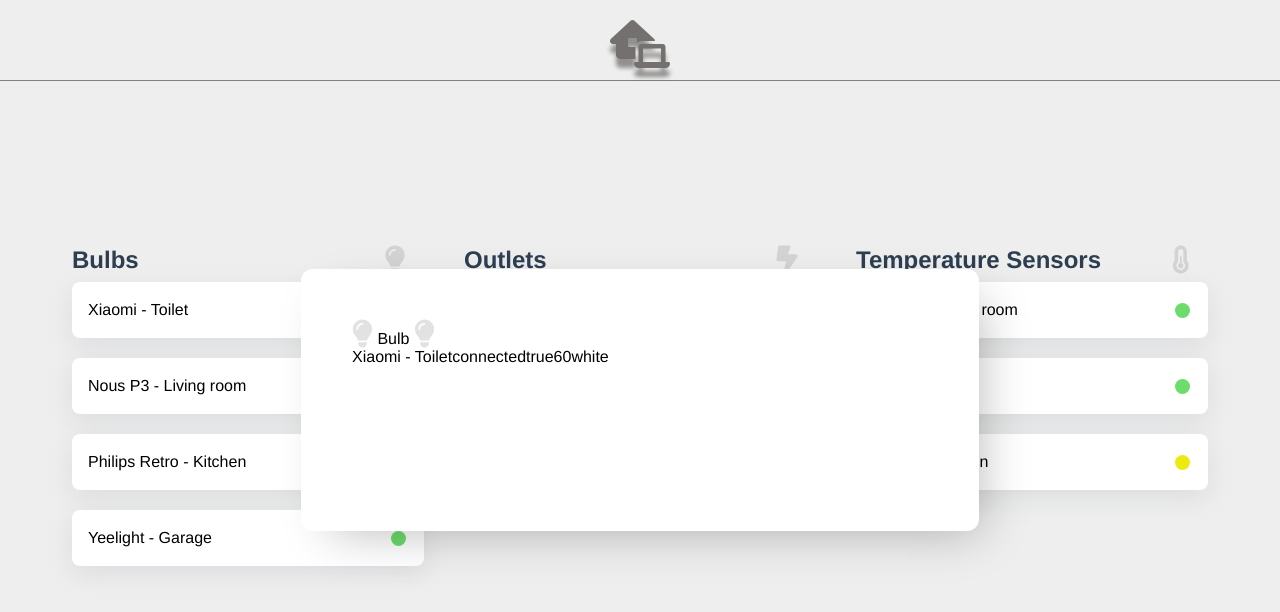
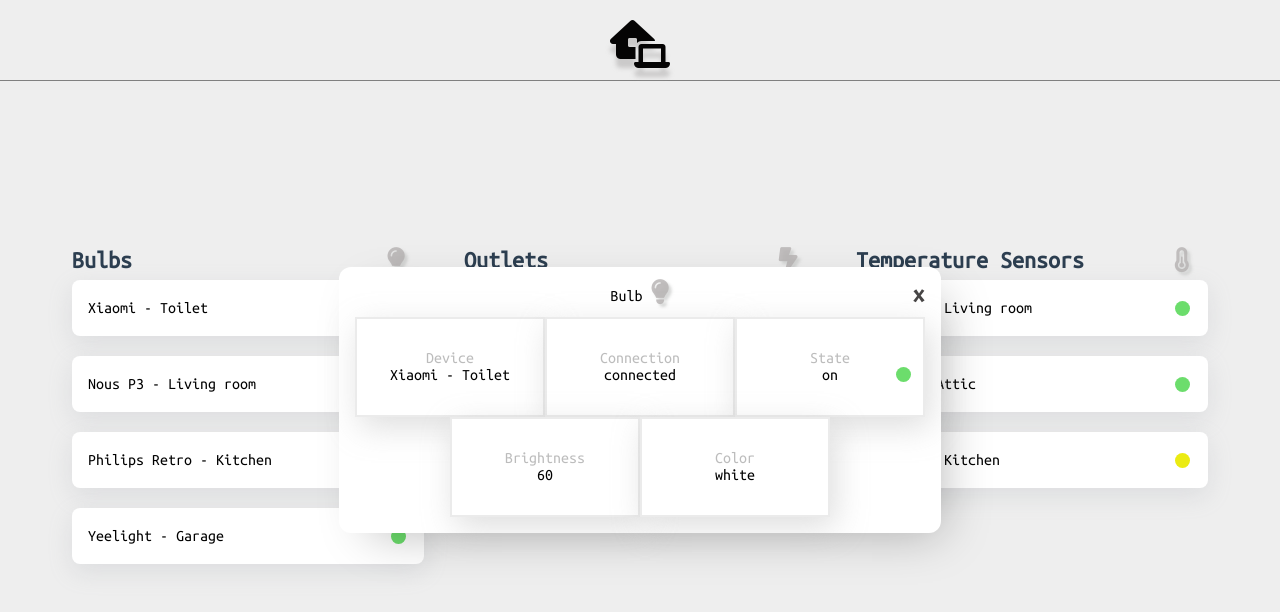
Before and after one commit to ArturFracek/smart-house, a Vue app: page /devices/1 in a window 1280 px wide. Shown: the top 612 px of the page. Built offline with nearby package versions, Linux system fonts and the light colour scheme.

Commit message:
Styled modal deviceDetails

```diff
--- a/src/App.vue
+++ b/src/App.vue
@@ -8,6 +8,11 @@
 </script>
 
 <style>
+@import url('https://fonts.googleapis.com/css2?family=Acme&family=Permanent+Marker&display=swap');
+@import url('https://fonts.googleapis.com/css2?family=Acme&family=Permanent+Marker&family=Ubuntu+Mono&display=swap');
+* {
+  font-family: 'Ubuntu Mono', monospace;
+}
 body {
   height: 100vh;
   margin: 0;
--- a/src/api/mocks.js
+++ b/src/api/mocks.js
@@ -24,7 +24,7 @@
     id: "3",
     type: "bulb",
     name: "Philips Retro - Kitchen",
-    connectionState: "poorConnection",
+    connectionState: "poor connection",
     isTurnedOn: true,
     brightness: 96,
     color: "blue",
@@ -60,7 +60,7 @@
     id: "7",
     type: "outlet",
     name: "Philips Hue - Kitchen",
-    connectionState: "poorConnection",
+    connectionState: "poor connection",
     isTurnedOn: true,
     powerConsuption: 25,
   },
@@ -83,7 +83,7 @@
     id: "10",
     type: "temperatureSensor",
     name: "Xiaomi - Kitchen",
-    connectionState: "poorConnection",
+    connectionState: "poor connection",
     temperature: 150,
   },
 ];
--- a/src/components/Device.vue
+++ b/src/components/Device.vue
@@ -5,9 +5,9 @@
     <div
       class="device__property device__property--connectionStateDot"
       :class="{
-        connected: device.connectionState == 'connected',
-        poorConnection: device.connectionState == 'poorConnection',
-        disconnected: device.connectionState == 'disconnected',
+        connected: device.connectionState === 'connected',
+        poorConnection: device.connectionState === 'poor connection',
+        disconnected: device.connectionState === 'disconnected',
       }"
     ></div>
   </router-link>
@@ -24,7 +24,7 @@
 };
 </script>
 
-<style scoped>
+<style>
 .device {
   display: flex;
   justify-content: space-between;
--- a/src/components/DeviceDetails.vue
+++ b/src/components/DeviceDetails.vue
@@ -1,17 +1,7 @@
 <template>
   <div class="deviceDetails" v-if="device">
     <div class="deviceDetails__Title">
-      <div class="device__data device__data--type">
-         <i v-if="t[device.type] == 'Bulb'" class="fa-solid fa-lightbulb"></i>
-        <i
-          v-if="t[device.type] == 'Outlet'"
-          class="fa-solid fa-bolt-lightning"
-        ></i>
-        <i
-          v-if="t[device.type] == 'Temperature Sensor'"
-          class="fa-solid fa-temperature-half"
-        ></i>
-        <!--  -->
+      <div class="device__title device__title--type">
         {{ t[device.type] }}
         <!--  -->
         <i v-if="t[device.type] == 'Bulb'" class="fa-solid fa-lightbulb"></i>
@@ -26,22 +16,51 @@
       </div>
     </div>
     <div class="deviceDetails__informations">
+      <div v-if="device.name" class="dataTile">
+        <div class="device__dataType">Device</div>
         <div class="device__data device__data--name">{{ device.name }}</div>
+      </div>
+      <div v-if="device.connectionState" class="dataTile">
+        <div class="device__dataType">Connection</div>
         <div class="device__data device__data--connectionState">
           {{ device.connectionState }}
+          <div
+            class="device__property device__property--connectionStateDot"
+            :class="{
+              connected: device.connectionState === 'connected',
+              poorConnection: device.connectionState === 'poor connection',
+              disconnected: device.connectionState === 'disconnected',
+            }"
+          ></div>
         </div>
+      </div>
+      <div v-if="device.isTurnedOn" class="dataTile">
+        <div class="device__dataType">State</div>
         <div class="device__data device__data--isTurnedOn">
-        {{ device.isTurnedOn }}
+          {{ device.isTurnedOn ? "on" : "off" }}
         </div>
+      </div>
+      <div v-if="device.brightness" class="dataTile">
+        <div class="device__dataType">Brightness</div>
         <div class="device__data device__data--brightness">
           {{ device.brightness }}
         </div>
+      </div>
+      <div v-if="device.color" class="dataTile">
+        <div class="device__dataType">Color</div>
         <div class="device__data device__data--color">{{ device.color }}</div>
+      </div>
+      <div v-if="device.powerConsuption" class="dataTile">
+        <div class="device__dataType">Power consumption</div>
         <div class="device__data device__data--powerConsumption">
-        {{ device.powerConsuption }}
+          {{ device.powerConsuption }} W
         </div>
+      </div>
+      <div v-if="device.temperature" class="dataTile">
+        <div class="device__dataType">Temperature</div>
         <div class="device__data device__data--temperature">
-        {{ device.temperature }}
+          {{ device.temperature }}&deg;C
+        </div>
       </div>
     </div>
   </div>
@@ -59,17 +78,45 @@
 </script>
 
 <style>
+.deviceDetails {
+  width: 100%;
+  height: 100%;
+}
 .device__data--type {
   justify-self: start;
 }
-.fa-lightbulb, .fa-bolt-lightning, .fa-temperature-half {
-  color: rgba(17, 20, 14, 0.123);
-  font-size: 28px;
+.fa-lightbulb,
+.fa-bolt-lightning,
+.fa-temperature-half {
+  color: rgba(182, 178, 178, 0.822);
+  font-size: 25px;
+  text-shadow: 3px 3px 3px rgba(192, 194, 193, 0.609);
 }
 
-
 .deviceDetails__informations {
+  margin-top: 2%;
+  height: 40%;
   display: flex;
-  margin-top: auto;
+  flex-wrap: wrap;
+  justify-content: center;
+  align-items: center;
+}
+.dataTile {
+  width: 28.3%;
+  height: 100%;
+  display: flex;
+  flex-flow: column;
+  align-items: center;
+  justify-content: center;
+  padding: 0% 2%;
+  background-color: rgba(255, 255, 255, 0.993);
+  box-shadow: 5px 10px 30px rgba(179, 179, 179, 0.438);
+  border: 2px solid rgba(226, 226, 226, 0.685);
+}
+.device__dataType {
+  color: rgba(93, 92, 92, 0.411);
+}
+.device__data {
+  margin-top: 1%;
 }
 </style>
--- a/src/components/Modal.vue
+++ b/src/components/Modal.vue
@@ -1,6 +1,6 @@
 <template>
   <div class="modal modal__draggable">
-   <button class="modal__close" @click="close" >x</button>
+    <button class="modal__close" @click="close">x</button>
     <slot />
   </div>
 </template>
@@ -22,8 +22,8 @@
       )[0].style.transform = `translate(${position.x}px, ${position.y}px)`;
     },
     close() {
-      this.$emit("close")
-    }
+      this.$emit("close");
+    },
   },
   mounted() {
     this.updatePosition(Store.modalPosition);
@@ -40,12 +40,12 @@
 .modal {
   position: absolute;
   width: 45vw;
-  height: 20vh;
+  height: 30vh;
   background-color: white;
   color: black;
   border-radius: 12px;
-  box-shadow:  15px 15px 46px -15px rgba(0,0,0,0.28);
-  padding: 4%;
+  box-shadow: 15px 15px 46px -15px rgba(0, 0, 0, 0.28);
+  padding: 1%;
   touch-action: none;
   user-select: none;
   z-index: 1;
@@ -54,15 +54,16 @@
   position: absolute;
   top: 10px;
   right: 10px;
-  color: white;
+  color: rgb(71, 69, 69);
   text-decoration: none;
   background: transparent;
   border: none;
   font-size: 25px;
   transition: 0.2s;
+  font-family: 'Acme', sans-serif;
+  cursor: pointer;
 }
 .modal__close:hover {
-  color: red;
   font-size: 30px;
 }
 </style>
--- a/src/components/Navigation.vue
+++ b/src/components/Navigation.vue
@@ -34,11 +34,11 @@
   border-radius: 6px;
 }
 .fa-house-laptop {
-  color: rgb(117, 112, 112);
+  color: rgb(5, 4, 4);
   font-size: 6vh;
   animation: onTrigger 0.5s;
   margin-bottom: 1vh;
-  text-shadow: 0 9px 4px rgba(89, 92, 88, 0.637);
+  text-shadow: 0 9px 4px rgba(182, 181, 181, 0.637);
   transition: all 250ms ease;
 }
 .fa-house-laptop:hover,
```
Also changed, not shown: src/components/DataTile.vue (added). Lines whose indentation alone changed are shown as unchanged.
